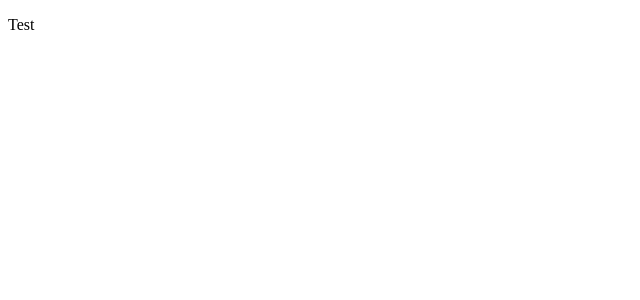
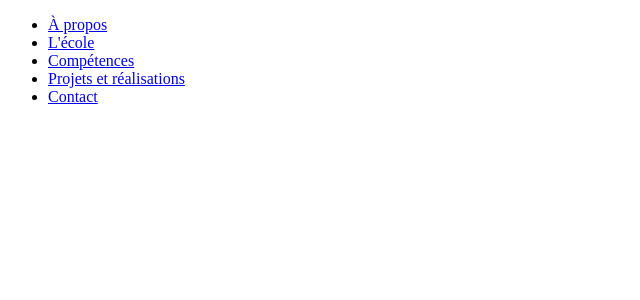
Before and after one commit to bastien-app/site_react, a React (Vite) app: page / in a window 1280 px wide. Both pictures are taken after a click on the button "Démarrer". Shown: the top 300 px of the page, without its empty margins (0-640 px from the left). Built offline with nearby package versions, Linux system fonts and the light colour scheme.

Commit message:
Continuation menu

```diff
--- a/src/components/MainLayout.jsx
+++ b/src/components/MainLayout.jsx
@@ -3,12 +3,18 @@ import Menu from "./Menu";
 
 
 function Main(){
-    const [activeSection, setActiveSection] = useState("")
+    const [activeSection, setActiveSection] = useState("about")
+
+    function onSelect(sectionId){
+        setActiveSection(sectionId)
+    }
 
     return(
         <div>
-            <p>Test</p>
+            <Menu active={activeSection} onSelect={onSelect}/>
         </div>
+
+
     )
 }
 
--- a/src/components/Menu.jsx
+++ b/src/components/Menu.jsx
@@ -1,13 +1,59 @@
-function Menu()
+function Menu({active, onSelect})
 {
     return(
         <nav aria-label="Menu principal" className="menu">
             <ul>
-                <li><a>À propos</a></li>
-                <li><a>L'école</a></li>
-                <li><a>Compétences</a></li>
-                <li><a>Projets et réalisations</a></li>
-                <li><a>Contact</a></li>
+                <li>
+                    <a
+                        href="#about"
+                        className={active === "about" ? "active" : ""}
+                        onClick={() => onSelect("about")}
+                    >
+                        À propos
+                    </a>
+                    </li>
+
+                <li>
+                    <a
+                        href="#school"
+                        className={active === "school" ? "active" : ""}
+                        onClick={() => onSelect("school")}
+                    >
+                        L'école
+                    </a>
+                    </li>
+
+                <li>
+                    <a
+                        href="#skills"
+                        className={active === "skills" ? "active" : ""}
+                        onClick={() => onSelect("skills")}
+
+                    >
+                        Compétences
+                    </a>
+                    </li>
+
+                <li>
+                    <a
+                        href="#projects"
+                        className={active === "projects" ? "active" : ""}
+                        onClick={() => onSelect("projects")}
+
+                    >
+                        Projets et réalisations
+                    </a>
+                    </li>
+
+                <li>
+                    <a
+                        href="#contact"
+                        className={active === "contact" ? "active" : ""}
+                        onClick={() => onSelect("contact")}
+                    >
+                        Contact
+                    </a>
+                    </li>
             </ul>
         </nav>
     )
```
